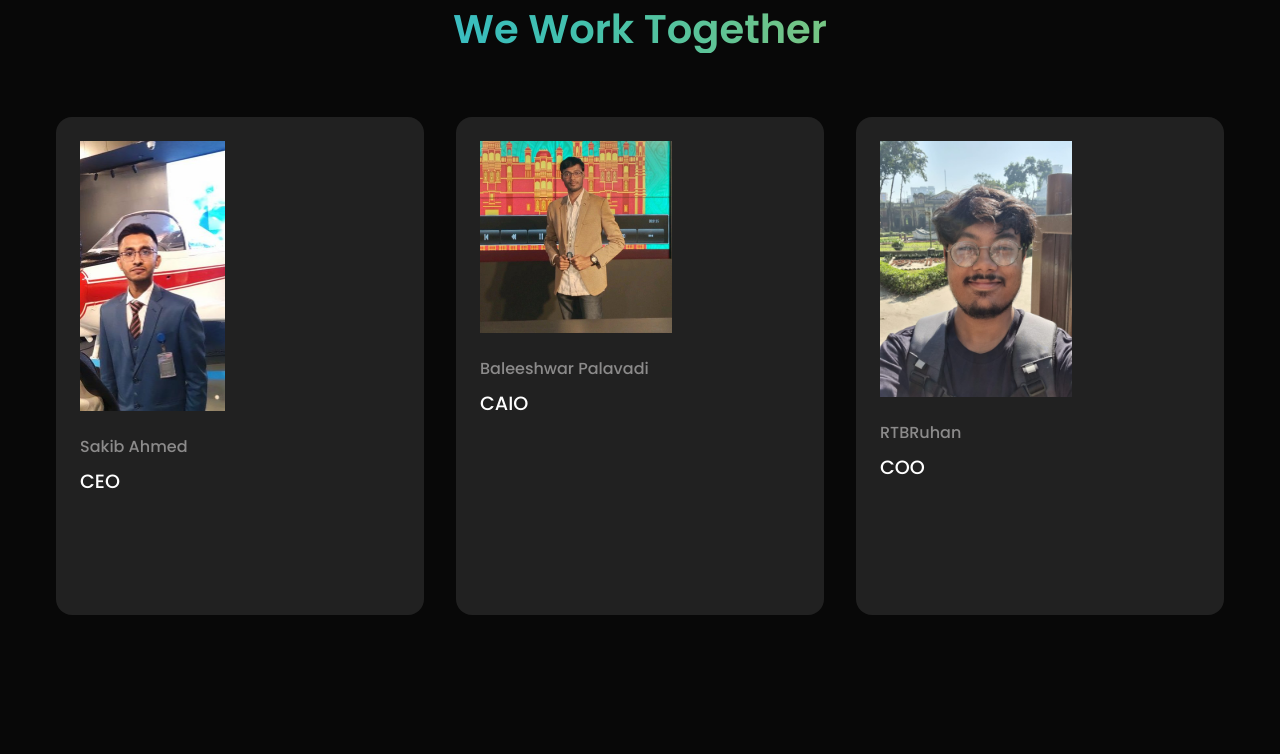
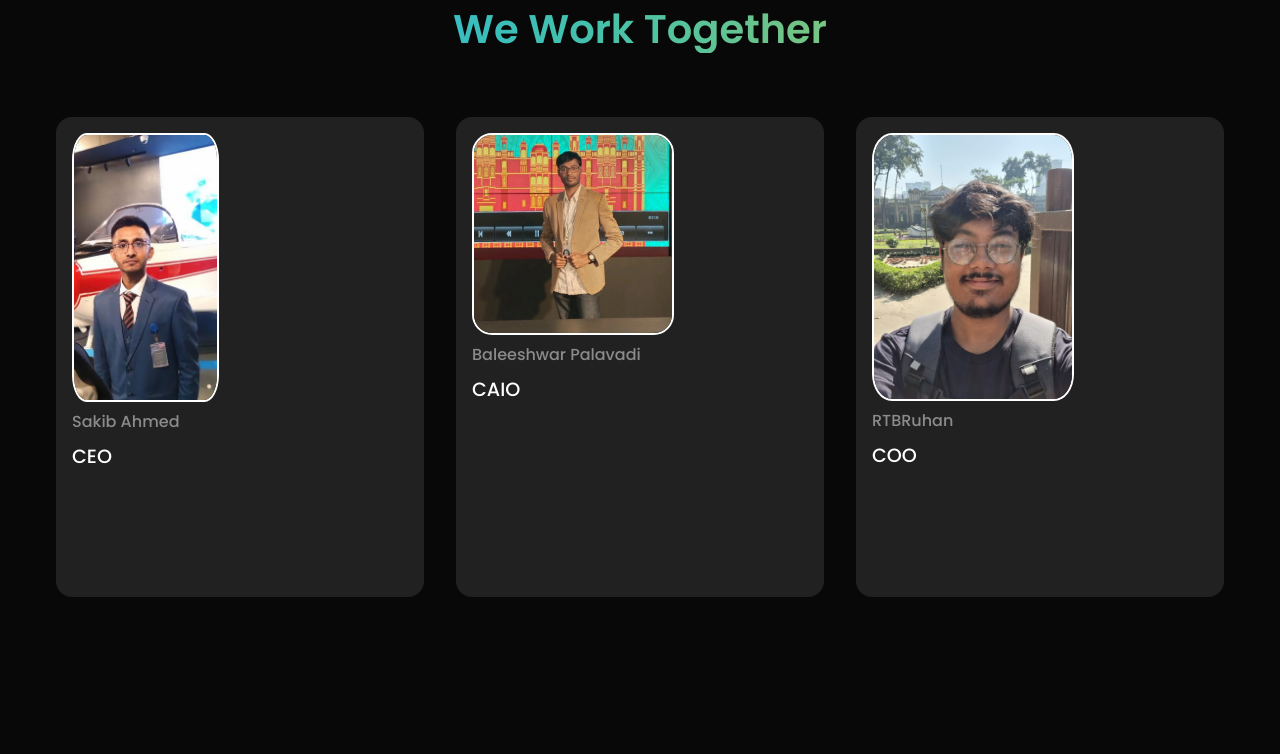
Before and after one commit to eeshwar143/qbitlab, a plain HTML site: page index.html in a window 1280 px wide. Shown: the part 2363-3117 px from the top of the page. Drawn offline with nearby package versions, Linux system fonts and the light colour scheme.

Commit message:
Update styles.css

```diff
--- a/styles.css
+++ b/styles.css
@@ -210,6 +210,7 @@ body {
 .service__card img{
   max-width: 300px;
   transition: transform 0.3s ease-in-out;
+  border-radius: 10%;
 }
 
 .service__card  img: hover {
@@ -312,19 +313,32 @@ body {
 }
 
 .client__card {
-  padding: 1.5rem;
+  padding: 1rem;
   background-color: rgba(255, 255, 255, 0.1);
   border-radius: 1rem;
 }
 
 .client__card img {
-  /* max-width: 100px; */
-  margin-bottom: 1rem;
+  max-width: 100px;
+  /margin-bottom: 1rem;
   max-width: 60%;
   max-height: 60%;
   text-align: center;
-  /* border: 2px solid var(--white);
-  border-radius: 100%; */
+   border: 2px solid var(--white);
+  border-radius: 100%;
+  border-radius: 10%;
+  object-fit: cover;
+  top: auto;
+  left: auto;
+  bottom: auto;
+  right: auto;
+  /* Make the image fill the entire height of the card */
+   /* Ensure the image covers the entire card while maintaining aspect ratio */
+
+}
+
+.client__card img :hover{
+  transform: scale(1.1);
 }
 
 .client__card h5 {
```
